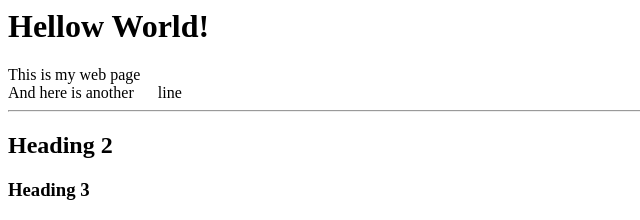
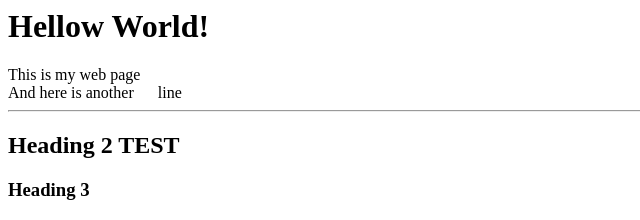
Before and after one commit to harrysteinberg/Comp20, a plain HTML site: page index.html in a window 1280 px wide. Shown: the top 220 px of the page, 0-640 px from the left. Drawn offline with Linux system fonts and the light colour scheme.

Commit message:
Update index.html

```diff
--- a/index.html
+++ b/index.html
@@ -7,7 +7,7 @@
   This is my web page <br />
   And here is another &nbsp;&nbsp;&nbsp;&nbsp; line
   <hr />
-  <h2> Heading 2 </h2>
+  <h2> Heading 2 TEST </h2>
   <h3> Heading 3 </h3>
   <h4> Heading 4 </h4>
   <h5> Heading 5 </h5>
```
